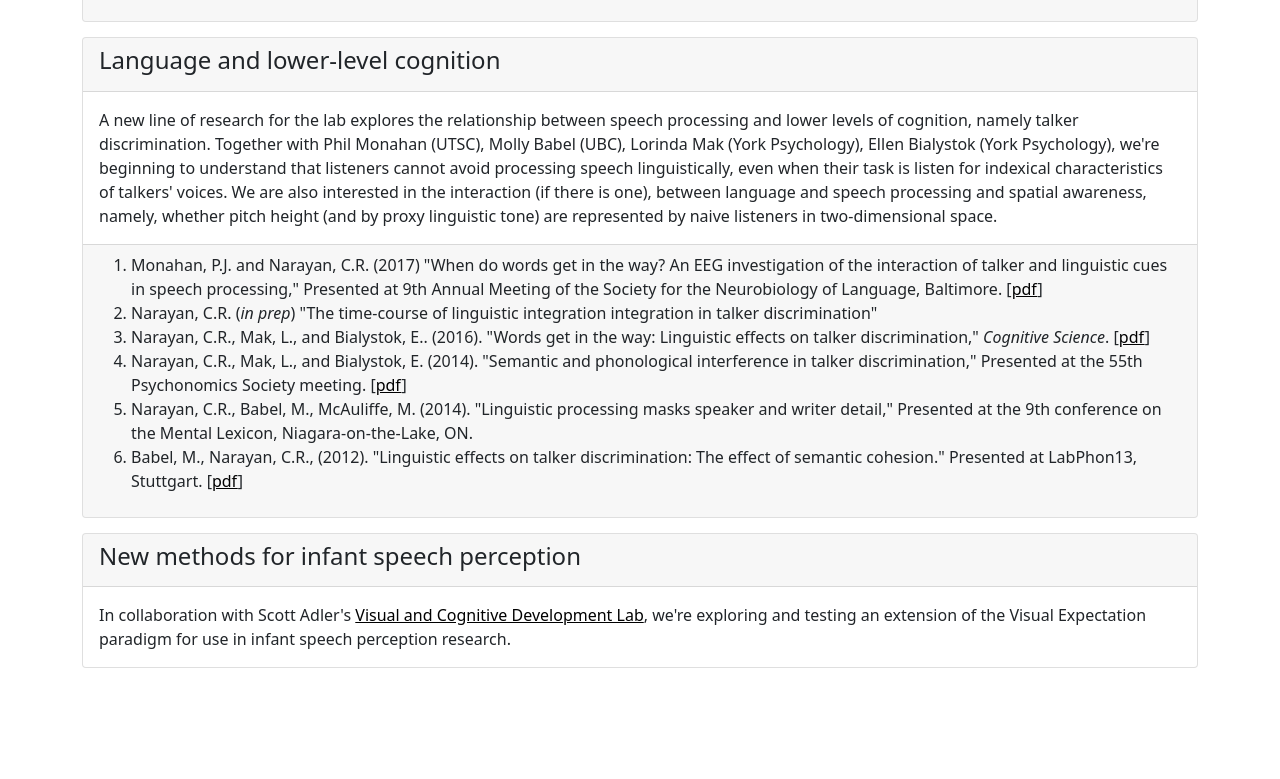
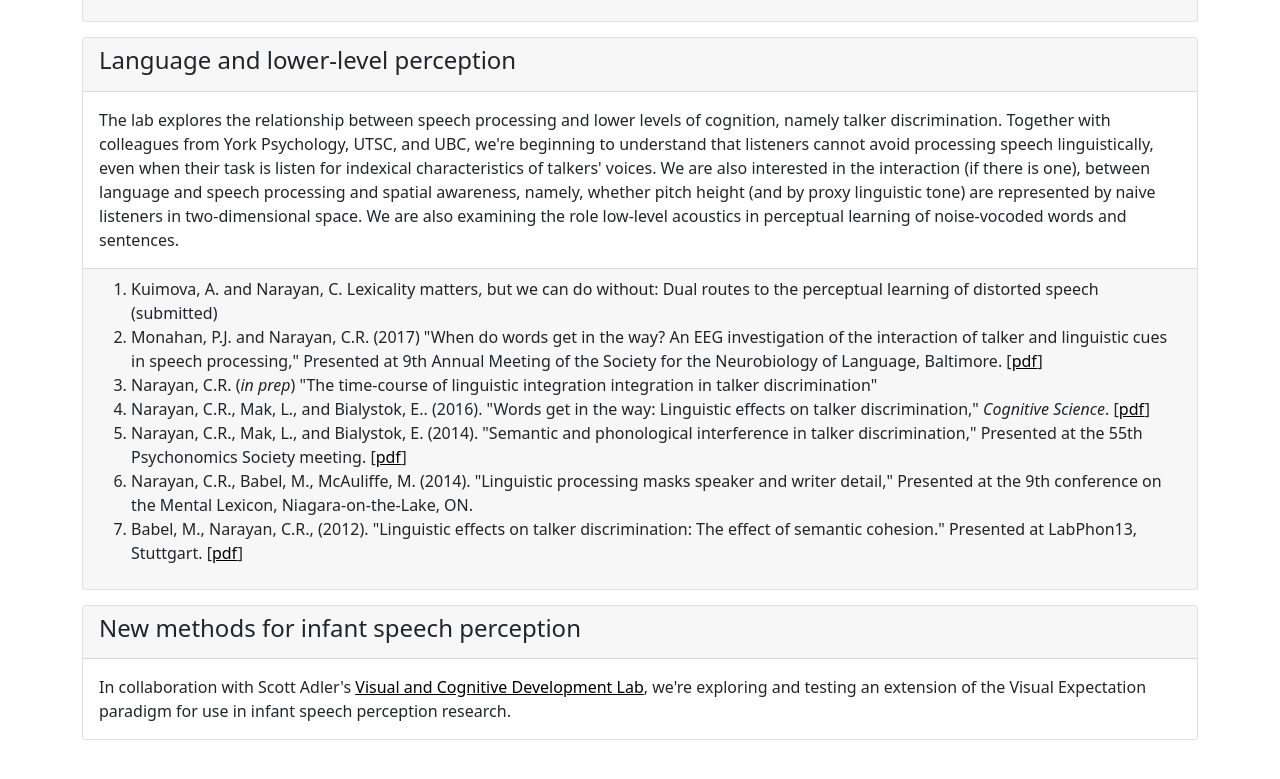
Before and after one commit to saplabyork/saplabyork.github.io, a plain HTML site: page research.html in a window 1280 px wide. Shown: the part 1780-2559 px from the top of the page. Before the commit the page ends 2493 px from the top, so only its background shows below. Drawn offline with Linux system fonts and the light colour scheme.

Commit message:
Update research section

```diff
--- a/research.html
+++ b/research.html
@@ -148,18 +148,20 @@
             </div>
             <div class="card">
                 <div class="card-header">
-                    <h4>Language and lower-level cognition</h3>
+                    <h4>Language and lower-level perception</h3>
                 </div>
-                <div class="card-body">A new line of research for the lab explores the relationship between speech
-                    processing and lower levels of cognition, namely talker discrimination. Together with Phil Monahan
-                    (UTSC), Molly Babel (UBC), Lorinda Mak (York Psychology), Ellen Bialystok (York Psychology), we're
-                    beginning to understand that listeners cannot avoid processing speech linguistically, even when
-                    their task is listen for indexical characteristics of talkers' voices. We are also interested in the
-                    interaction (if there is one), between language and speech processing and spatial awareness, namely,
-                    whether pitch height (and by proxy linguistic tone) are represented by naive listeners in
-                    two-dimensional space.</div>
+                <div class="card-body">The lab explores the relationship between speech processing and lower levels of
+                    cognition, namely talker discrimination. Together with colleagues from York Psychology, UTSC, and
+                    UBC, we're beginning to understand that listeners cannot avoid processing speech linguistically,
+                    even when their task is listen for indexical characteristics of talkers' voices. We are also
+                    interested in the interaction (if there is one), between language and speech processing and spatial
+                    awareness, namely, whether pitch height (and by proxy linguistic tone) are represented by naive
+                    listeners in two-dimensional space. We are also examining the role low-level acoustics in perceptual
+                    learning of noise-vocoded words and sentences.</div>
                 <div class="card-footer">
                     <ol>
+                        <li>Kuimova, A. and Narayan, C. Lexicality matters, but we can do without: Dual routes to the
+                            perceptual learning of distorted speech (submitted)</li>
                         <li>Monahan, P.J. and Narayan, C.R. (2017) "When do words get in the way? An EEG investigation
                             of the interaction of talker and linguistic cues in speech processing," Presented at 9th
                             Annual Meeting of the Society for the Neurobiology of Language, Baltimore.
```
